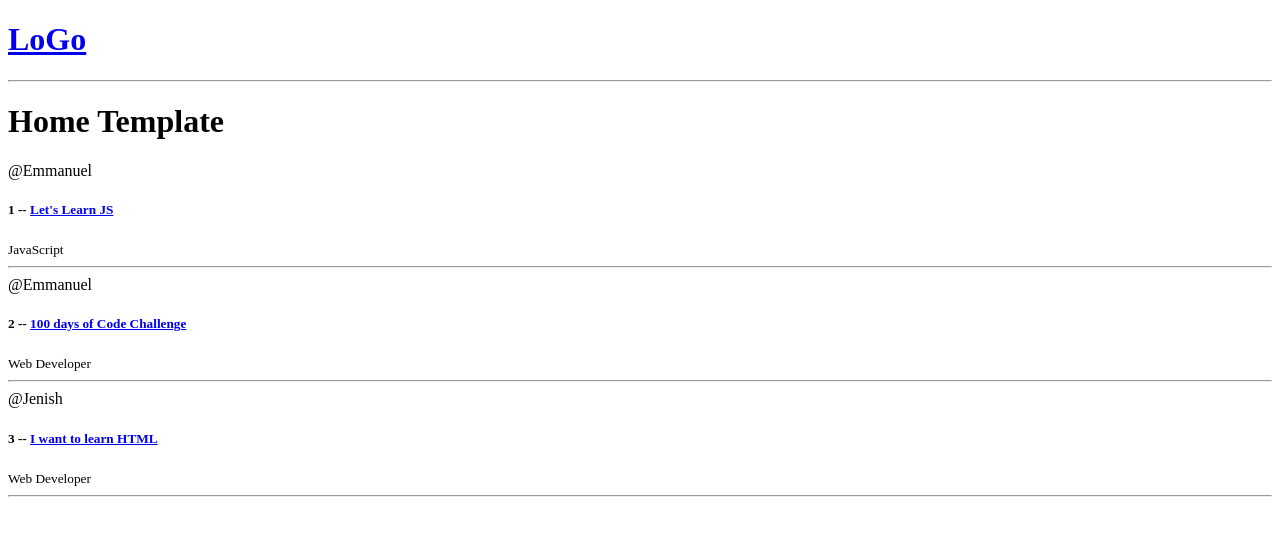
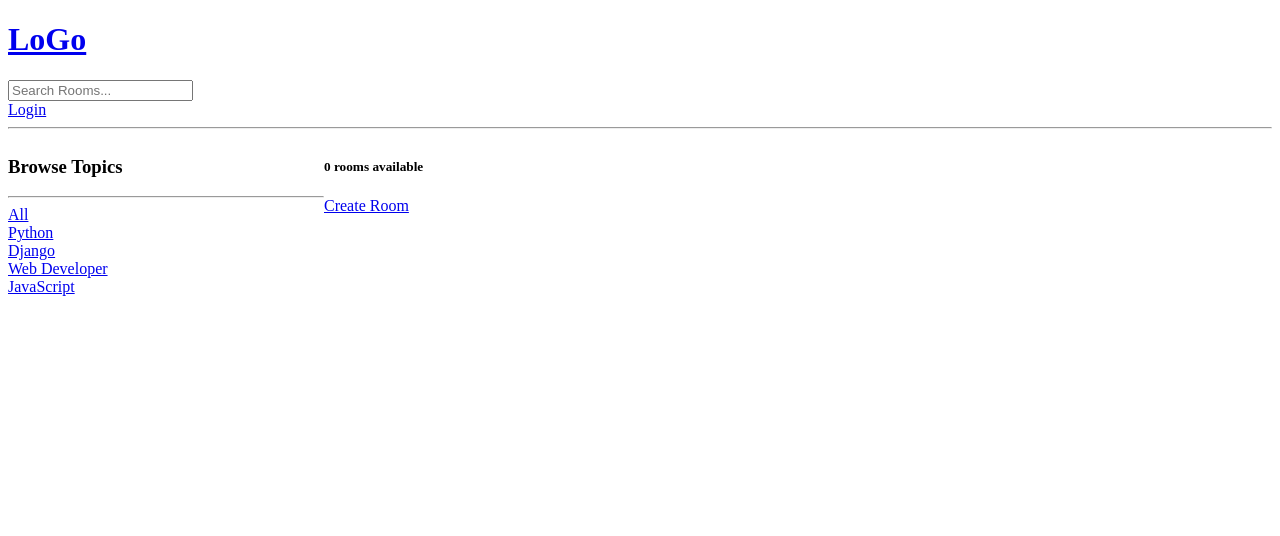
Before and after one commit to Emmanuel-3003/discord-clone, a Django app: a page that uses discordclone/templates/main.html in a window 1280 px wide. Shown: the top 536 px of the page. Run offline with Django 4.2, Linux system fonts and the light colour scheme; data comes from the database, SQL or seed files in the repository; both versions use the stored data as it was after the commit.

Commit message:
crud commits and login creations

```diff
--- a/discordclone/base/models.py
+++ b/discordclone/base/models.py
@@ -17,6 +17,9 @@
     updated = models.DateTimeField(auto_now=True)
     created = models.DateTimeField(auto_now_add=True)
 
+    class Meta:
+        ordering = ['-updated', '-created']
+
     def __str__(self):
         return self.name
 
--- a/discordclone/base/templates/base/home.html
+++ b/discordclone/base/templates/base/home.html
@@ -1,13 +1,40 @@
 {% extends 'main.html' %}
 
 {% block content %}
+<style>
+    .home-container{
+        display: grid;
+        grid-template-columns: 1fr 3fr
+    }
+</style>
 
-<h1>Home Template</h1>
+    <div class="home-container">
         <div>
+            <h3>Browse Topics</h3>
+            <hr>
 
+            <div>
+                <a href="{% url 'home' %}">All</a>
+            </div>
+
+            {% for topic in topics %}
+                <div>
+                    <a href="{% url 'home' %}?q={{topic.name}}">{{ topic.name }}</a>
+                </div>
+            {% endfor %}
+        </div>
+
+        <div>
+            <h5>{{ room_count }} rooms available</h5>
+            <a href="{% url 'create-room' %}">Create Room</a>
             <div>
                 {% for room in rooms %}
                     <div>
+                        {% if request.user == room.host %}
+                        <a href="{% url 'update-room' room.id %}">Edit</a>
+                        <a href="{% url 'delete-room' room.id %}">Delete</a>
+                        {% endif %}
+
                         <span>@{{room.host.username}}</span>
                         <h5>{{room.id}} -- <a href="{% url 'room' room.id %}">{{room.name}}</a></h5>
                         <small>{{room.topic.name}}</small>
@@ -15,6 +42,7 @@
                     </div>
                 {% endfor %}
             </div>
+        </div>
 
     </div>
 
--- a/discordclone/base/urls.py
+++ b/discordclone/base/urls.py
@@ -3,6 +3,15 @@
 
 
 urlpatterns = [
+
+    path('login/', views.loginPage, name='login'),
+    path('logout/', views.logoutUser, name='logout'),
+    path('register/', views.registerPage, name='register'),
+
     path('', views.home, name='home'),
     path('room/<str:pk>/', views.room, name='room'),
+
+    path('create-room/', views.createRoom, name='create-room'),
+    path('update-room/<str:pk>', views.updateRoom, name='update-room'),
+    path('delete-room/<str:pk>', views.delRoom, name='delete-room'),
 ]
--- a/discordclone/base/views.py
+++ b/discordclone/base/views.py
@@ -1,5 +1,13 @@
-from django.shortcuts import render
-from .models import Room
+from django.shortcuts import render, redirect
+from django.http import HttpResponse
+from django.contrib import messages
+from django.contrib.auth.decorators import login_required
+from django.db.models import Q
+from django.contrib.auth.models import User
+from django.contrib.auth import authenticate, login, logout
+from django.contrib.auth.forms import UserCreationForm
+from .models import Room, Topic
+from .forms import RoomForm
 # Create your views here.
 
 # rooms = [
@@ -8,12 +16,104 @@
 #     {'id': 3, 'name': 'Frontend Developers'},
 # ]
 
+def loginPage(request):
+    page = 'login'
+    if request.user.is_authenticated:
+        return redirect('home')
+
+    if request.method == 'POST':
+        username = request.POST.get('username').lower()
+        password = request.POST.get('password')
+
+        try:
+            user = User.objects.get(username=username)
+        except:
+            messages.error(request, 'User does not exist')
+
+        user = authenticate(request, username=username, password=password)
+
+        if user is not None:
+            login(request, user)
+            return redirect('home')
+        else:
+            messages.error(request, 'Username or Password does not exist')
+    context = {'page': page}
+    return render(request, 'base/login_register.html', context)
+
+def logoutUser(request):
+    logout(request)
+    return redirect('home')
+
+def registerPage(request):
+    form = UserCreationForm()
+
+    if request.method == 'POST':
+        form = UserCreationForm(request.POST)
+        if form.is_valid():
+            user = form.save(commit=False)
+            user.username = user.username.lower()
+            user.save()
+            login(request, user)
+            return redirect('home')
+        else:
+            messages.error(request, 'An error occurred during registration')
+
+    return render(request, 'base/login_register.html', {'form': form})
+
 def home(request):
-    rooms = Room.objects.all()
-    context = {'rooms': rooms}
+    q = request.GET.get('q') if request.GET.get('q') != None else ''
+    rooms = Room.objects.filter(
+        Q(topic__name__icontains=q) |
+        Q(name__icontains=q) |
+        Q(description__icontains=q)
+    )
+
+    topics = Topic.objects.all()
+    rooms_count = rooms.count()
+    context = {'rooms': rooms, 'topics': topics, 'room_count': rooms_count}
     return render(request, 'base/home.html', context)
 
 def room(request, pk):
     room = Room.objects.get(id=pk)
     context = {'room': room}
     return render(request, 'base/room.html', context)
+
+@login_required(login_url='login')
+def createRoom(request):
+    form = RoomForm()
+    if request.method == 'POST':
+        form = RoomForm(request.POST)
+        if form.is_valid():
+            form.save()
+            return redirect('home')
+    context = {'form': form}
+    return render(request, 'base/room_form.html', context)
+
+@login_required(login_url='login')
+def updateRoom(request, pk):
+    room = Room.objects.get(id=pk)
+    form = RoomForm(instance=room)
+
+    if request.user != room.host:
+        return HttpResponse("You are not allowed here!!")
+
+    if request.method == 'POST':
+        form = RoomForm(request.POST, instance=room)
+        if form.is_valid():
+            form.save()
+            return redirect('home')
+
+    context = {'form': form}
+    return render(request, 'base/room_form.html', context)
+
+@login_required(login_url='login')
+def delRoom(request, pk):
+    room = Room.objects.get(id=pk)
+
+    if request.user != room.host:
+        return HttpResponse("You are not allowed here!!")
+
+    if request.method == "POST":
+        room.delete()
+        return redirect('home')
+    return render(request, 'base/delete.html', {'obj': room})
--- a/discordclone/templates/main.html
+++ b/discordclone/templates/main.html
@@ -7,6 +7,14 @@
 <body>
     {% include 'navbar.html' %}
 
+    {% if messages %}
+    <ul class="messages">
+        {% for message in messages %}
+            <li></li>{{ message }}</li>
+        {% endfor %}
+    </ul>
+    {% endif %}
+
     {% block content %}
 
     {% endblock %}
--- a/discordclone/templates/navbar.html
+++ b/discordclone/templates/navbar.html
@@ -2,4 +2,13 @@
     <h1>LoGo</h1>
 </a>
 
+<form method="get" action="{% url 'home' %}">
+    <input type="text" name="q" placeholder="Search Rooms..."/>
+</form>
+{% if request.user.is_authenticated %}
+<p>Hello {{request.user}}</p>
+<a href="{% url 'logout' %}">Logout</a>
+{% else %}
+<a href="{% url 'login' %}">Login</a>
+{% endif %}
 <hr>
```
Also changed, not shown: discordclone/base/forms.py (added, +7 -0 lines), discordclone/base/templates/base/delete.html (added, +13 -0 lines), discordclone/base/templates/base/login_register.html (added, +31 -0 lines), discordclone/base/templates/base/room_form.html (added, +13 -0 lines), discordclone/db.sqlite3. Lines whose indentation alone changed are shown as unchanged.
